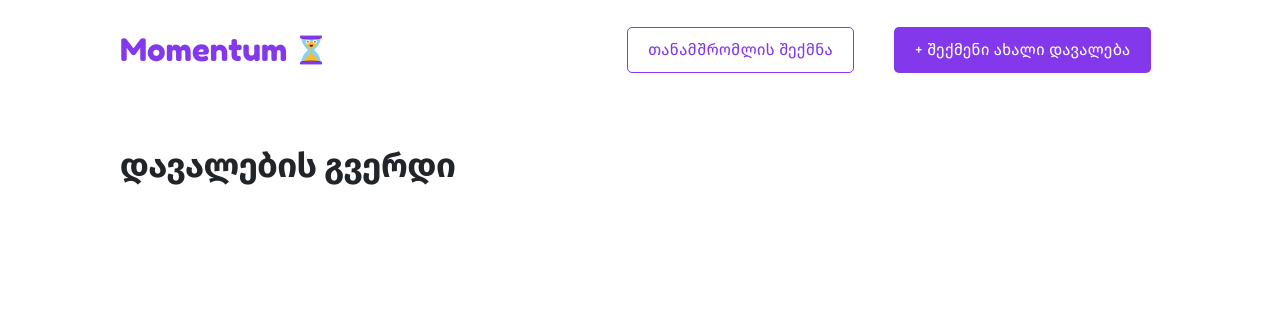
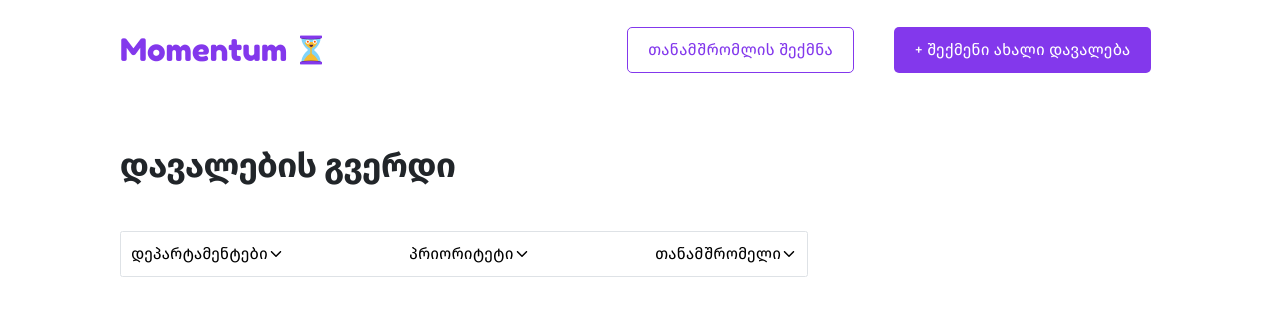
Before and after one commit to ananotopuria/momentum, a React (Vite) app: page / in a window 1280 px wide. Shown: the top 316 px of the page. Built offline with nearby package versions, Linux system fonts and the light colour scheme.

Commit message:
wip: add dropdown filters with multi-select and single-select functionality

```diff
--- a/package.json
+++ b/package.json
@@ -11,8 +11,10 @@
   },
   "dependencies": {
     "@tailwindcss/vite": "^4.0.12",
+    "framer-motion": "^12.5.0",
     "react": "^19.0.0",
     "react-dom": "^19.0.0",
+    "react-icons": "^5.5.0",
     "react-router-dom": "^7.3.0"
   },
   "devDependencies": {
--- /dev/null
+++ b/src/components/HomePageComponents/Filter/index.tsx
@@ -0,0 +1,166 @@
+import { useState, useEffect, useRef } from "react";
+import { motion, AnimatePresence } from "framer-motion";
+import { IoIosArrowDown } from "react-icons/io";
+
+interface FiltersProps {
+  filters: {
+    departments: string[];
+    priorities: string[];
+    assignee: string;
+  };
+  setFilters: React.Dispatch<
+    React.SetStateAction<{
+      departments: string[];
+      priorities: string[];
+      assignee: string;
+    }>
+  >;
+}
+
+function Filters({ filters, setFilters }: FiltersProps) {
+  const [openDropdown, setOpenDropdown] = useState<string | null>(null);
+  const dropdownRef = useRef<HTMLDivElement>(null);
+
+  const departmentOptions = [
+    "მარკეტინგის დეპარტამენტი",
+    "დიზაინის დეპარტამენტი",
+    "ლოჯისტიკის დეპარტამენტი",
+    "IT დეპარტამენტი",
+  ];
+  const priorityOptions = ["დაბალი", "საშუალო", "მაღალი"];
+  const assigneeOptions = ["dfsfsf", "dsfdsfdsf", "dfsfsfs", "fsfsfsdxczc"];
+
+  const handleMultiSelectChange = (
+    key: "departments" | "priorities",
+    value: string
+  ) => {
+    setFilters((prev) => ({
+      ...prev,
+      [key]: prev[key].includes(value)
+        ? prev[key].filter((v) => v !== value)
+        : [...prev[key], value],
+    }));
+  };
+
+  const toggleDropdown = (dropdown: string) => {
+    setOpenDropdown((prev) => (prev === dropdown ? null : dropdown));
+  };
+
+  useEffect(() => {
+    function handleClickOutside(event: MouseEvent) {
+      if (
+        dropdownRef.current &&
+        !dropdownRef.current.contains(event.target as Node)
+      ) {
+        setOpenDropdown(null);
+      }
+    }
+    document.addEventListener("mousedown", handleClickOutside);
+    return () => document.removeEventListener("mousedown", handleClickOutside);
+  }, []);
+
+  return (
+    <div
+      className="bg-white rounded border border-gainsboro p-4 relative w-[68.8rem]"
+      ref={dropdownRef}
+    >
+      <div className="flex justify-between">
+        <h3
+          className="text-[1.6rem] font-normal cursor-pointer flex justify-between items-center"
+          onClick={() => toggleDropdown("departments")}
+        >
+          დეპარტამენტები
+          <motion.span
+            animate={{ rotate: openDropdown === "departments" ? 180 : 0 }}
+            transition={{ duration: 0.3 }}
+          >
+            <IoIosArrowDown />
+          </motion.span>
+        </h3>
+
+        <h3
+          className="text-[1.6rem] font-normal cursor-pointer flex justify-between items-center"
+          onClick={() => toggleDropdown("priorities")}
+        >
+          პრიორიტეტი
+          <motion.span
+            animate={{ rotate: openDropdown === "priorities" ? 180 : 0 }}
+            transition={{ duration: 0.3 }}
+          >
+            <IoIosArrowDown />
+          </motion.span>
+        </h3>
+
+        <h3
+          className="text-[1.6rem] font-normal cursor-pointer flex justify-between items-center"
+          onClick={() => toggleDropdown("assignee")}
+        >
+          თანამშრომელი
+          <motion.span
+            animate={{ rotate: openDropdown === "assignee" ? 180 : 0 }}
+            transition={{ duration: 0.3 }}
+          >
+            <IoIosArrowDown />
+          </motion.span>
+        </h3>
+      </div>
+
+      <AnimatePresence>
+        {openDropdown && (
+          <motion.div
+            initial={{ opacity: 0, y: -10 }}
+            animate={{ opacity: 1, y: 0 }}
+            exit={{ opacity: 0, y: -10 }}
+            className="absolute left-0 right-0 top-full mt-2 bg-white border border-gray-300 shadow-md rounded p-4 z-10 w-full"
+          >
+            {openDropdown === "departments" &&
+              departmentOptions.map((dept) => (
+                <label key={dept} className="block">
+                  <input
+                    type="checkbox"
+                    checked={filters.departments.includes(dept)}
+                    onChange={() =>
+                      handleMultiSelectChange("departments", dept)
+                    }
+                  />{" "}
+                  {dept}
+                </label>
+              ))}
+            {openDropdown === "priorities" &&
+              priorityOptions.map((priority) => (
+                <label key={priority} className="block">
+                  <input
+                    type="checkbox"
+                    checked={filters.priorities.includes(priority)}
+                    onChange={() =>
+                      handleMultiSelectChange("priorities", priority)
+                    }
+                  />{" "}
+                  {priority}
+                </label>
+              ))}
+
+            {openDropdown === "assignee" && (
+              <select
+                className="border p-2 rounded w-full"
+                onChange={(e) =>
+                  setFilters((prev) => ({ ...prev, assignee: e.target.value }))
+                }
+                value={filters.assignee}
+              >
+                <option value="">აირჩიეთ</option>
+                {assigneeOptions.map((assignee) => (
+                  <option key={assignee} value={assignee}>
+                    {assignee}
+                  </option>
+                ))}
+              </select>
+            )}
+          </motion.div>
+        )}
+      </AnimatePresence>
+    </div>
+  );
+}
+
+export default Filters;
--- a/src/components/HomePageComponents/index.tsx
+++ b/src/components/HomePageComponents/index.tsx
@@ -1,9 +1,26 @@
+import { useState } from "react";
 import Title from "../CommonComponents/Title";
+import Filters from "./Filter";
 
 function HomePageComponents() {
-    return <>
-    <Title text="დავალების გვერდი" />
-  </>
-  }
+  const [filters, setFilters] = useState<{
+    departments: string[];
+    priorities: string[];
+    assignee: string;
+  }>({
+    departments: [],
+    priorities: [],
+    assignee: "",
+  });
 
-  export default HomePageComponents;
+  return (
+    <>
+      <Title text="დავალების გვერდი" />
+      <section className="px-[12rem]">
+        <Filters filters={filters} setFilters={setFilters} />
+      </section>
+    </>
+  );
+}
+
+export default HomePageComponents;
--- a/src/index.css
+++ b/src/index.css
@@ -29,5 +29,6 @@ html {
 }
 
 body {
+  font-family: "FiraGo", sans-serif;
   overflow-x: hidden;
 }
--- a/tailwind.config.js
+++ b/tailwind.config.js
@@ -8,6 +8,7 @@ export default {
         black: "#000",
         blueViolet: "#8338EC",
         grey: "#212529",
+        gainsboro: "#DEE2E6",
       },
       fontFamily: {
         firago: ["FiraGo", "sans-serif"],
```
Also changed, not shown: 1 other file (tests, documents, lock files or other folders).
